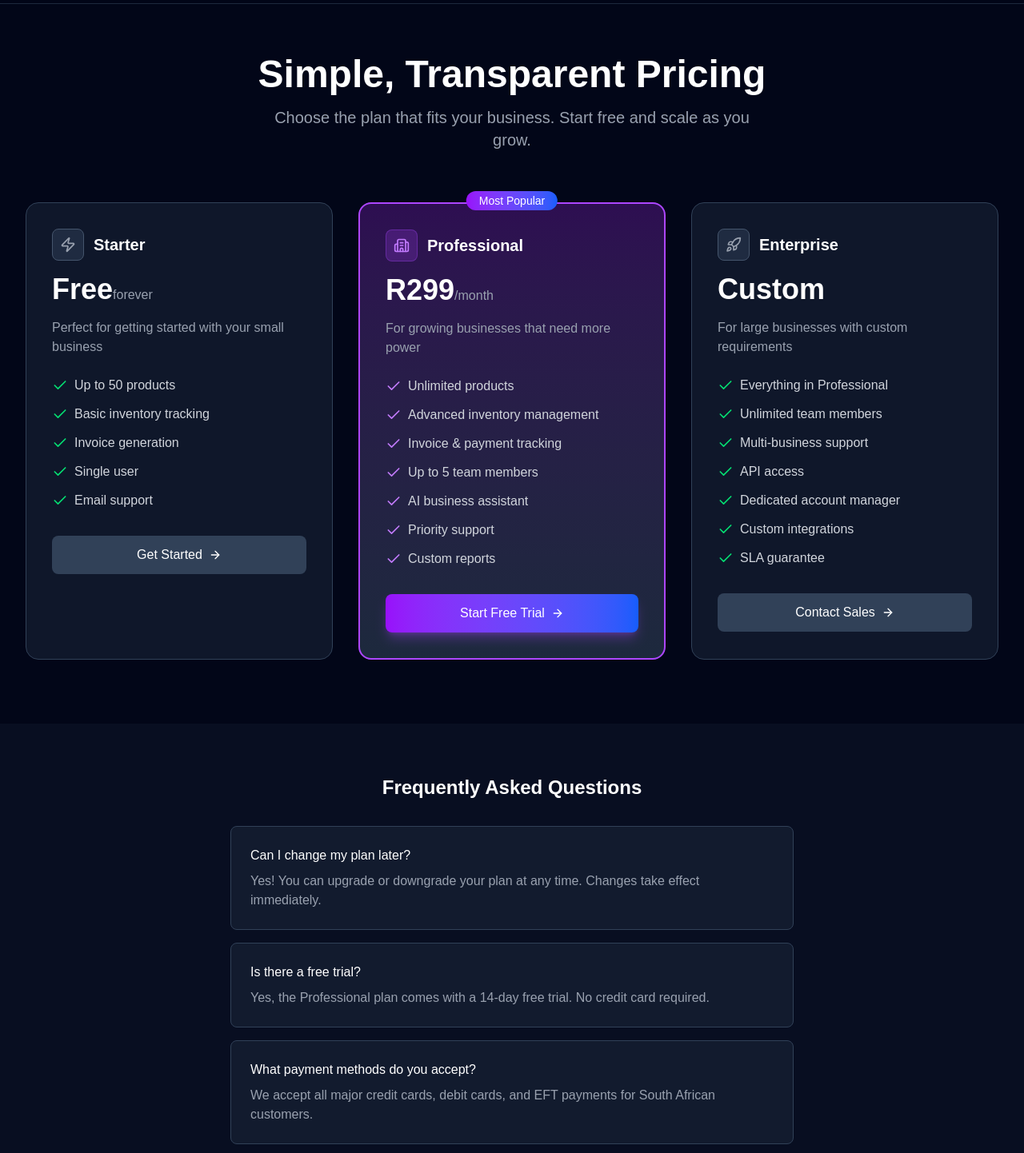
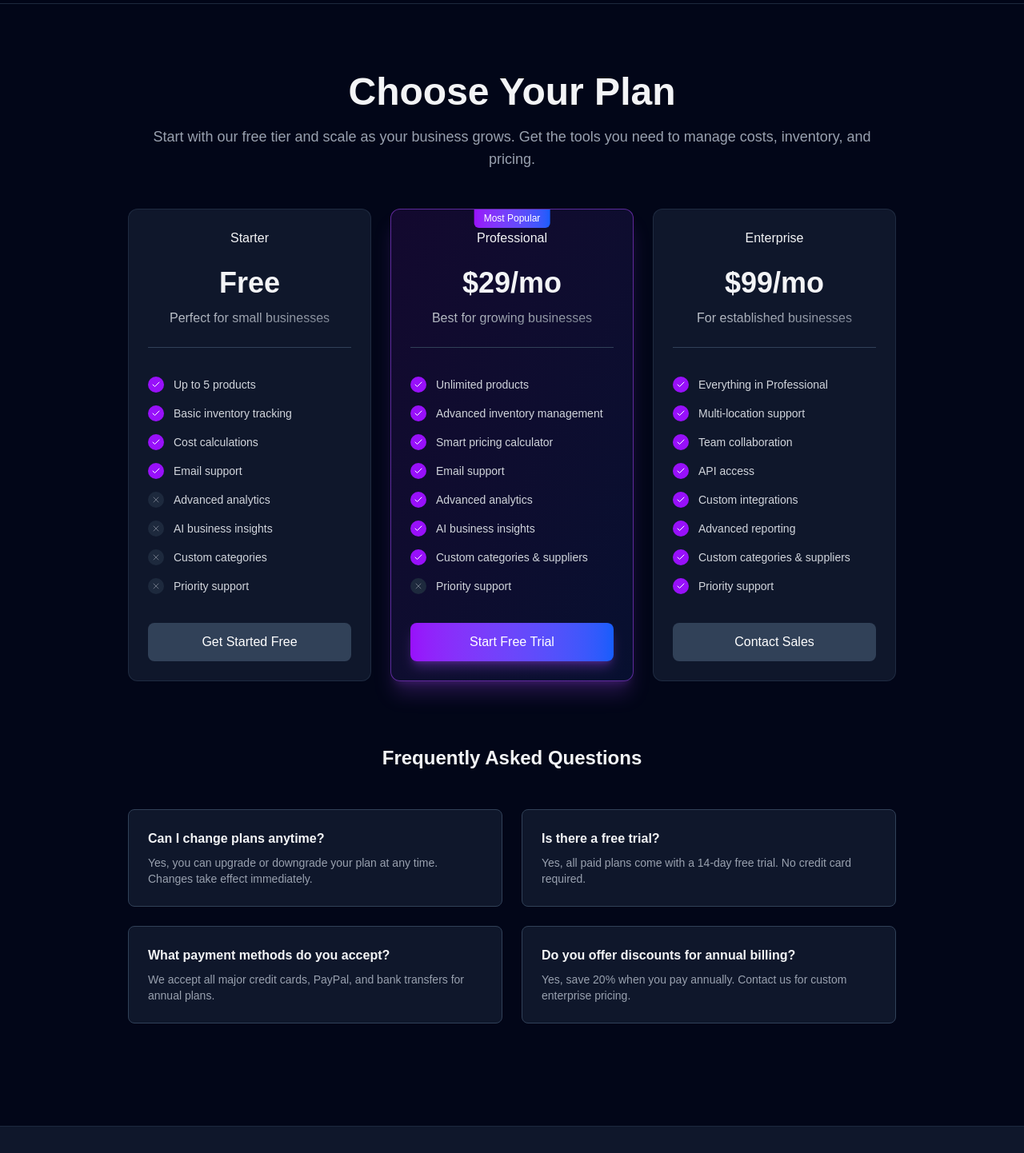
Before and after one commit to BrightonDube/BizPilot2, a Next.js app in the folder frontend/: page /pricing in a window 1280 px wide. Shown: the part 60-1502 px from the top of the page at 80% size. Built offline with nearby package versions, Linux system fonts and the light colour scheme.

Commit message:
feat: update pricing page to match ZoliswaDube/BizPilot design

```diff
--- a/frontend/src/app/pricing/page.tsx
+++ b/frontend/src/app/pricing/page.tsx
@@ -3,72 +3,96 @@
 import Link from 'next/link'
 import { motion } from 'framer-motion'
 import { Logo } from '@/components/common/Logo'
-import {
-  Check,
-  ArrowRight,
-  Zap,
-  Building2,
-  Rocket
-} from 'lucide-react'
+import { Check, X } from 'lucide-react'
 
-const plans = [
-  {
-    name: 'Starter',
-    icon: Zap,
-    price: 'Free',
-    period: 'forever',
-    description: 'Perfect for getting started with your small business',
-    features: [
-      'Up to 50 products',
-      'Basic inventory tracking',
-      'Invoice generation',
-      'Single user',
-      'Email support',
-    ],
-    cta: 'Get Started',
-    highlighted: false,
-  },
-  {
-    name: 'Professional',
-    icon: Building2,
-    price: 'R299',
-    period: '/month',
-    description: 'For growing businesses that need more power',
-    features: [
-      'Unlimited products',
-      'Advanced inventory management',
-      'Invoice & payment tracking',
-      'Up to 5 team members',
-      'AI business assistant',
-      'Priority support',
-      'Custom reports',
-    ],
-    cta: 'Start Free Trial',
-    highlighted: true,
-  },
-  {
-    name: 'Enterprise',
-    icon: Rocket,
-    price: 'Custom',
-    period: '',
-    description: 'For large businesses with custom requirements',
-    features: [
-      'Everything in Professional',
-      'Unlimited team members',
-      'Multi-business support',
-      'API access',
-      'Dedicated account manager',
-      'Custom integrations',
-      'SLA guarantee',
-    ],
-    cta: 'Contact Sales',
-    highlighted: false,
-  },
-]
+interface Benefit {
+  text: string
+  checked: boolean
+}
+
+interface PricingCardProps {
+  tier: string
+  price: string
+  bestFor: string
+  cta: string
+  benefits: Benefit[]
+  featured?: boolean
+}
+
+function PricingCard({ tier, price, bestFor, cta, benefits, featured = false }: PricingCardProps) {
+  return (
+    <motion.div
+      initial={{ filter: "blur(2px)", opacity: 0, y: 20 }}
+      whileInView={{ filter: "blur(0px)", opacity: 1, y: 0 }}
+      viewport={{ once: true }}
+      transition={{ duration: 0.5, ease: "easeOut" }}
+      whileHover={{ y: -4, scale: 1.02 }}
+      className="h-full"
+    >
+      <div
+        className={`relative h-full w-full overflow-hidden rounded-xl border p-6 ${
+          featured
+            ? "border-purple-500/50 bg-gradient-to-br from-purple-900/20 to-blue-900/20 shadow-xl shadow-purple-500/20"
+            : "border-slate-700/50 bg-slate-900"
+        }`}
+      >
+        {featured && (
+          <div className="absolute -top-px left-1/2 -translate-x-1/2">
+            <div className="bg-gradient-to-r from-purple-600 to-blue-600 px-3 py-1 text-xs font-medium text-white rounded-b-md">
+              Most Popular
+            </div>
+          </div>
+        )}
+        <div className="flex flex-col items-center border-b pb-6 border-slate-700">
+          <span className="mb-6 inline-block text-gray-100 font-medium">
+            {tier}
+          </span>
+          <span className="mb-3 inline-block text-4xl font-bold text-gray-100">
+            {price}
+          </span>
+          <span className="bg-gradient-to-br from-gray-300 to-gray-500 bg-clip-text text-center text-transparent">
+            {bestFor}
+          </span>
+        </div>
+        <div className="space-y-4 py-9">
+          {benefits.map((benefit, index) => (
+            <div key={index} className="flex items-center gap-3">
+              {benefit.checked ? (
+                <span className="grid size-5 place-content-center rounded-full bg-purple-600 text-sm text-white">
+                  <Check className="size-3" />
+                </span>
+              ) : (
+                <span className="grid size-5 place-content-center rounded-full bg-slate-800 text-sm text-gray-500">
+                  <X className="size-3" />
+                </span>
+              )}
+              <span className="text-sm text-gray-300">{benefit.text}</span>
+            </div>
+          ))}
+        </div>
+        <Link
+          href="/auth/register"
+          className={`block w-full py-3 px-4 rounded-lg font-medium text-center transition-all ${
+            featured
+              ? 'bg-gradient-to-r from-purple-600 to-blue-600 text-white hover:from-purple-700 hover:to-blue-700 shadow-lg shadow-purple-500/30'
+              : 'bg-slate-700 text-white hover:bg-slate-600'
+          }`}
+        >
+          {cta}
+        </Link>
+      </div>
+    </motion.div>
+  )
+}
 
 export default function PricingPage() {
   return (
-    <div className="min-h-screen bg-slate-950">
+    <motion.section
+      className="min-h-screen relative overflow-hidden bg-slate-950 text-gray-100"
+      initial={{ opacity: 0 }}
+      animate={{ opacity: 1 }}
+      transition={{ duration: 0.6, ease: "easeOut" }}
+    >
       {/* Navigation */}
       <nav className="sticky top-0 z-50 bg-slate-950/95 backdrop-blur-sm border-b border-slate-800">
         <div className="max-w-7xl mx-auto px-4 sm:px-6 lg:px-8">
@@ -92,136 +116,146 @@ export default function PricingPage() {
         </div>
       </nav>
 
-      {/* Header */}
-      <div className="py-16 text-center">
-        <motion.h1
-          className="text-4xl md:text-5xl font-bold text-white mb-4"
-          initial={{ opacity: 0, y: 20 }}
+      <div className="relative z-10 mx-auto max-w-5xl px-4 py-20 md:px-8">
+        <motion.div
+          className="mb-12 space-y-3"
+          initial={{ opacity: 0, y: 30 }}
           animate={{ opacity: 1, y: 0 }}
-          transition={{ duration: 0.6 }}
+          transition={{ duration: 0.6, delay: 0.1, ease: "easeOut" }}
         >
-          Simple, Transparent Pricing
-        </motion.h1>
-        <motion.p
-          className="text-xl text-gray-400 max-w-2xl mx-auto px-4"
-          initial={{ opacity: 0, y: 20 }}
+          <motion.h2
+            className="text-center text-3xl font-semibold leading-tight sm:text-4xl sm:leading-tight md:text-5xl md:leading-tight text-gray-100"
+            initial={{ opacity: 0, y: 20 }}
+            animate={{ opacity: 1, y: 0 }}
+            transition={{ duration: 0.6, delay: 0.2, ease: "easeOut" }}
+          >
+            Choose Your Plan
+          </motion.h2>
+          <motion.p
+            className="text-center text-base text-gray-400 md:text-lg"
+            initial={{ opacity: 0, y: 20 }}
+            animate={{ opacity: 1, y: 0 }}
+            transition={{ duration: 0.6, delay: 0.3, ease: "easeOut" }}
+          >
+            Start with our free tier and scale as your business grows.
+            Get the tools you need to manage costs, inventory, and pricing.
+          </motion.p>
+        </motion.div>
+
+        <motion.div
+          className="grid grid-cols-1 gap-6 md:grid-cols-3"
+          initial={{ opacity: 0, y: 30 }}
           animate={{ opacity: 1, y: 0 }}
-          transition={{ duration: 0.6, delay: 0.1 }}
+          transition={{ duration: 0.6, delay: 0.4, ease: "easeOut" }}
         >
-          Choose the plan that fits your business. Start free and scale as you grow.
-        </motion.p>
-      </div>
+          <PricingCard
+            tier="Starter"
+            price="Free"
+            bestFor="Perfect for small businesses"
+            cta="Get Started Free"
+            benefits={[
+              { text: "Up to 5 products", checked: true },
+              { text: "Basic inventory tracking", checked: true },
+              { text: "Cost calculations", checked: true },
+              { text: "Email support", checked: true },
+              { text: "Advanced analytics", checked: false },
+              { text: "AI business insights", checked: false },
+              { text: "Custom categories", checked: false },
+              { text: "Priority support", checked: false }
+            ]}
+          />
+          <PricingCard
+            tier="Professional"
+            price="$29/mo"
+            bestFor="Best for growing businesses"
+            cta="Start Free Trial"
+            featured={true}
+            benefits={[
+              { text: "Unlimited products", checked: true },
+              { text: "Advanced inventory management", checked: true },
+              { text: "Smart pricing calculator", checked: true },
+              { text: "Email support", checked: true },
+              { text: "Advanced analytics", checked: true },
+              { text: "AI business insights", checked: true },
+              { text: "Custom categories & suppliers", checked: true },
+              { text: "Priority support", checked: false }
+            ]}
+          />
+          <PricingCard
+            tier="Enterprise"
+            price="$99/mo"
+            bestFor="For established businesses"
+            cta="Contact Sales"
+            benefits={[
+              { text: "Everything in Professional", checked: true },
+              { text: "Multi-location support", checked: true },
+              { text: "Team collaboration", checked: true },
+              { text: "API access", checked: true },
+              { text: "Custom integrations", checked: true },
+              { text: "Advanced reporting", checked: true },
+              { text: "Custom categories & suppliers", checked: true },
+              { text: "Priority support", checked: true }
+            ]}
+          />
+        </motion.div>
 
-      {/* Pricing Cards */}
-      <div className="max-w-7xl mx-auto px-4 sm:px-6 lg:px-8 pb-20">
-        <div className="grid grid-cols-1 md:grid-cols-3 gap-8">
-          {plans.map((plan, index) => (
-            <motion.div
-              key={plan.name}
-              className={`relative rounded-2xl p-8 ${
-                plan.highlighted
-                  ? 'bg-gradient-to-b from-purple-900/50 to-slate-800 border-2 border-purple-500'
-                  : 'bg-slate-800/50 border border-slate-700'
-              }`}
-              initial={{ opacity: 0, y: 20 }}
-              animate={{ opacity: 1, y: 0 }}
-              transition={{ duration: 0.5, delay: index * 0.1 }}
-              whileHover={{ y: -4 }}
-            >
-              {plan.highlighted && (
-                <div className="absolute -top-4 left-1/2 -translate-x-1/2">
-                  <span className="bg-gradient-to-r from-purple-600 to-blue-600 text-white text-sm font-medium px-4 py-1 rounded-full">
-                    Most Popular
-                  </span>
-                </div>
-              )}
-
-              <div className="flex items-center gap-3 mb-4">
-                <div className={`w-10 h-10 rounded-lg flex items-center justify-center ${
-                  plan.highlighted
-                    ? 'bg-purple-500/20 border border-purple-500/30'
-                    : 'bg-slate-700/50 border border-slate-600'
-                }`}>
-                  <plan.icon className={`h-5 w-5 ${plan.highlighted ? 'text-purple-400' : 'text-gray-400'}`} />
-                </div>
-                <h3 className="text-xl font-semibold text-white">{plan.name}</h3>
-              </div>
-
-              <div className="mb-4">
-                <span className="text-4xl font-bold text-white">{plan.price}</span>
-                <span className="text-gray-400">{plan.period}</span>
-              </div>
-
-              <p className="text-gray-400 mb-6">{plan.description}</p>
-
-              <ul className="space-y-3 mb-8">
-                {plan.features.map((feature) => (
-                  <li key={feature} className="flex items-center gap-2">
-                    <Check className={`h-5 w-5 ${plan.highlighted ? 'text-purple-400' : 'text-green-400'}`} />
-                    <span className="text-gray-300">{feature}</span>
-                  </li>
-                ))}
-              </ul>
-
-              <Link
-                href="/auth/register"
-                className={`block w-full py-3 px-4 rounded-lg font-medium text-center transition-all ${
-                  plan.highlighted
-                    ? 'bg-gradient-to-r from-purple-600 to-blue-600 text-white hover:from-purple-700 hover:to-blue-700 shadow-lg shadow-purple-500/30'
-                    : 'bg-slate-700 text-white hover:bg-slate-600'
-                }`}
-              >
-                <span className="flex items-center justify-center gap-2">
-                  {plan.cta}
-                  <ArrowRight className="h-4 w-4" />
-                </span>
-              </Link>
-            </motion.div>
-          ))}
-        </div>
-      </div>
-
-      {/* FAQ Section */}
-      <div className="py-16 bg-slate-900/50">
-        <div className="max-w-3xl mx-auto px-4 sm:px-6 lg:px-8">
-          <h2 className="text-2xl font-bold text-white text-center mb-8">Frequently Asked Questions</h2>
-          <div className="space-y-4">
+        {/* FAQ Section */}
+        <motion.div
+          className="mt-20"
+          initial={{ opacity: 0, y: 30 }}
+          animate={{ opacity: 1, y: 0 }}
+          transition={{ duration: 0.6, delay: 0.8, ease: "easeOut" }}
+        >
+          <motion.h3
+            className="text-center text-2xl font-semibold text-gray-100 mb-12"
+            initial={{ opacity: 0, y: 20 }}
+            animate={{ opacity: 1, y: 0 }}
+            transition={{ duration: 0.5, delay: 0.9, ease: "easeOut" }}
+          >
+            Frequently Asked Questions
+          </motion.h3>
+          <div className="grid grid-cols-1 md:grid-cols-2 gap-6">
             {[
               {
-                q: 'Can I change my plan later?',
-                a: 'Yes! You can upgrade or downgrade your plan at any time. Changes take effect immediately.',
+                question: "Can I change plans anytime?",
+                answer: "Yes, you can upgrade or downgrade your plan at any time. Changes take effect immediately."
               },
               {
-                q: 'Is there a free trial?',
-                a: 'Yes, the Professional plan comes with a 14-day free trial. No credit card required.',
+                question: "Is there a free trial?",
+                answer: "Yes, all paid plans come with a 14-day free trial. No credit card required."
               },
               {
-                q: 'What payment methods do you accept?',
-                a: 'We accept all major credit cards, debit cards, and EFT payments for South African customers.',
+                question: "What payment methods do you accept?",
+                answer: "We accept all major credit cards, PayPal, and bank transfers for annual plans."
               },
               {
-                q: 'Can I cancel anytime?',
-                a: 'Absolutely. You can cancel your subscription at any time with no questions asked.',
-              },
+                question: "Do you offer discounts for annual billing?",
+                answer: "Yes, save 20% when you pay annually. Contact us for custom enterprise pricing."
+              }
             ].map((faq, index) => (
               <motion.div
-                key={index}
-                className="bg-slate-800/50 rounded-lg p-6 border border-slate-700"
-                initial={{ opacity: 0, y: 10 }}
+                key={faq.question}
+                className="bg-slate-900 rounded-lg p-6 border border-slate-700"
+                initial={{ opacity: 0, y: 20 }}
                 whileInView={{ opacity: 1, y: 0 }}
                 viewport={{ once: true }}
-                transition={{ duration: 0.4, delay: index * 0.1 }}
+                transition={{
+                  duration: 0.4,
+                  delay: index * 0.1,
+                  ease: "easeOut"
+                }}
+                whileHover={{ scale: 1.02, y: -4 }}
               >
-                <h3 className="text-white font-medium mb-2">{faq.q}</h3>
-                <p className="text-gray-400">{faq.a}</p>
+                <h4 className="font-semibold text-gray-100 mb-2">{faq.question}</h4>
+                <p className="text-gray-400 text-sm">{faq.answer}</p>
               </motion.div>
             ))}
           </div>
-        </div>
+        </motion.div>
       </div>
 
       {/* Footer */}
-      <footer className="bg-slate-900 border-t border-slate-800 py-8">
+      <footer className="bg-slate-900 border-t border-slate-800 py-8 mt-12">
         <div className="max-w-7xl mx-auto px-4 sm:px-6 lg:px-8">
           <div className="flex flex-col md:flex-row justify-between items-center">
             <div className="flex items-center mb-4 md:mb-0">
@@ -234,6 +268,6 @@ export default function PricingPage() {
           </div>
         </div>
       </footer>
-    </div>
+    </motion.section>
   )
 }
```
